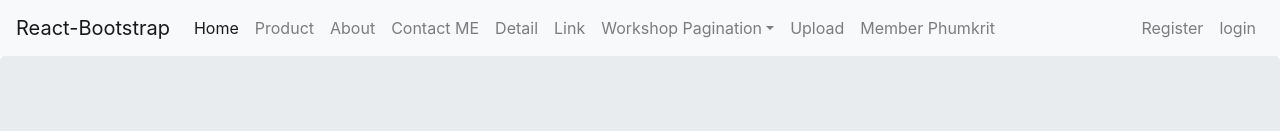
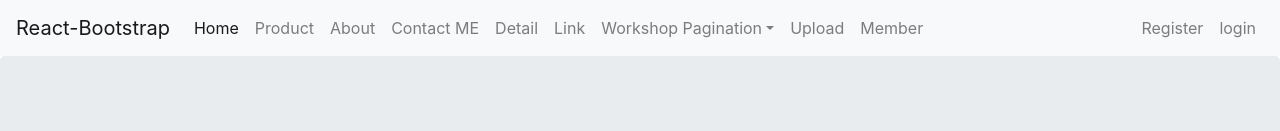
Before and after one commit to Phumkrit/HW_3_button, a React (Create React App) app: page / in a window 1280 px wide. Shown: the top 131 px of the page. Built offline with nearby package versions, Linux system fonts and the light colour scheme; what react-toast-notifications would draw is missing.

Commit message:
chapte9-1

```diff
--- a/src/Components/Navbar.js
+++ b/src/Components/Navbar.js
@@ -2,20 +2,23 @@ import React from "react";
 import { useHistory, useParams } from "react-router-dom/cjs/react-router-dom.min";
 import {Navbar,Nav,NavDropdown,Form,FormControl,Button} from "react-bootstrap";
 import { NavLink } from "react-router-dom"
-import { string } from "yup";
 import { UserStoreContext } from "../context/UserContext";
-import { useSelector } from "react-redux";
+import { useSelector,useDispatch } from "react-redux";
+import { updateProfile } from "../redux/action/authAction";
+
 
 const Navbar_v1 = () => {
   const history = useHistory()
-  const userStore = React.useContext(UserStoreContext);
+  //const userStore = React.useContext(UserStoreContext);
   const profileRedux = useSelector((state) => state.authReducer.profile);
+  const dispatch = useDispatch()
   // const [profile,setprofile] = React.useState(null)
   const getprofile = () => {
     const profileValue = JSON.parse(localStorage.getItem('Profile'))
     if (profileValue){
       // setprofile(profileValue)
-      userStore.updateProfile(profileValue);
+      //userStore.updateProfile(profileValue);
+      dispatch(updateProfile(profileValue))
     }
   }
   React.useEffect(() => {
@@ -52,14 +55,14 @@ const Navbar_v1 = () => {
                 </NavDropdown.Item>
       </NavDropdown>
       <NavLink className="nav-link" activeClassName="active" to="/upload">Upload</NavLink>
-      <NavLink className="nav-link" activeClassName="active" to="/member">Member  {profileRedux.name} </NavLink>
+      <NavLink className="nav-link" activeClassName="active" to="/member">Member </NavLink>
     </Nav>
 
 
 
 
-    {userStore.profile ? (
-        <span className="nav-text">Welcome {userStore.profile.name}
+    {profileRedux ? (
+        <span className="nav-text">Welcome {profileRedux.name}
         <button className="btn btn-danger ml-2" onClick={logout}>Logout</button>
         </span>
      ) : (
--- a/src/Components/pages/LoginPage.js
+++ b/src/Components/pages/LoginPage.js
@@ -7,6 +7,8 @@ import axios from "axios";
 import { useHistory } from "react-router-dom/cjs/react-router-dom.min";
 import { useToasts } from 'react-toast-notifications';
 import { UserStoreContext } from "../../context/UserContext";
+import {useDispatch} from 'react-redux'
+import { updateProfile } from "../../redux/action/authAction";
 
 const schema = yup.object({
     email: yup.string().required('อีเมลห้ามว่าง').email('อีเมลฟอร์แมตไม่ถูกต้อง'),
@@ -22,7 +24,10 @@ const LoginPage = () => {
     const history = useHistory()
 
     const { addToast } = useToasts()
-    const userStore = React.useContext(UserStoreContext);
+    const userStore = React.useContext(UserStoreContext)
+
+    //call action redux
+    const dispatch = useDispatch()
 
 
     const onSubmit = async (data) => {
@@ -51,7 +56,8 @@ const LoginPage = () => {
 
              addToast('Login Success',{ appearance: 'success', autoDismiss: true})
              const profileValue = JSON.parse(localStorage.getItem("profile"));
-            userStore.updateProfile(profileValue);
+            //userStore.updateProfile(profileValue);
+            dispatch(updateProfile(profileValue))
             history.replace('/')
             // history.go(0)
 
--- /dev/null
+++ b/src/redux/action/authAction.js
@@ -0,0 +1,10 @@
+export const GET_PROFILE = 'GET_PROFILE'
+
+export const updateProfile = (profile) => {
+    return {
+        type: GET_PROFILE,
+        payload: {
+            profile: profile
+        }
+    }
+}
--- a/src/redux/reducers/authReducer.js
+++ b/src/redux/reducers/authReducer.js
@@ -1,8 +1,21 @@
+import {GET_PROFILE} from '../action/authAction'
+
 const initState = {
-    profile: { id: 1, name: "Phumkrit" },
+    profile: null
   };
 
   const authReducer = (state = initState, action) => {
+
+    switch(action.type) {
+      case GET_PROFILE: return{
+        ...state,
+        profile: action.payload.profile
+      }
+
+      default: break;
+    }
+
+
     return state;
   };
 
```
